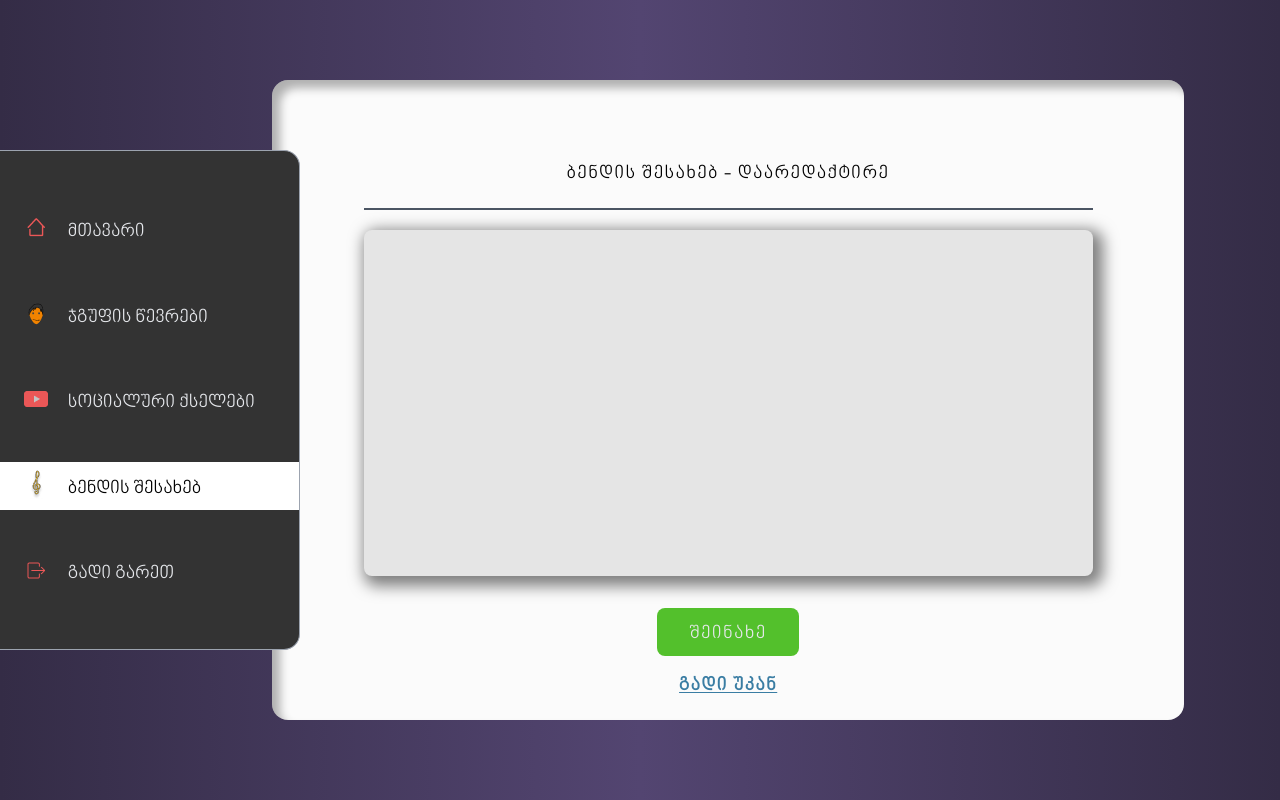
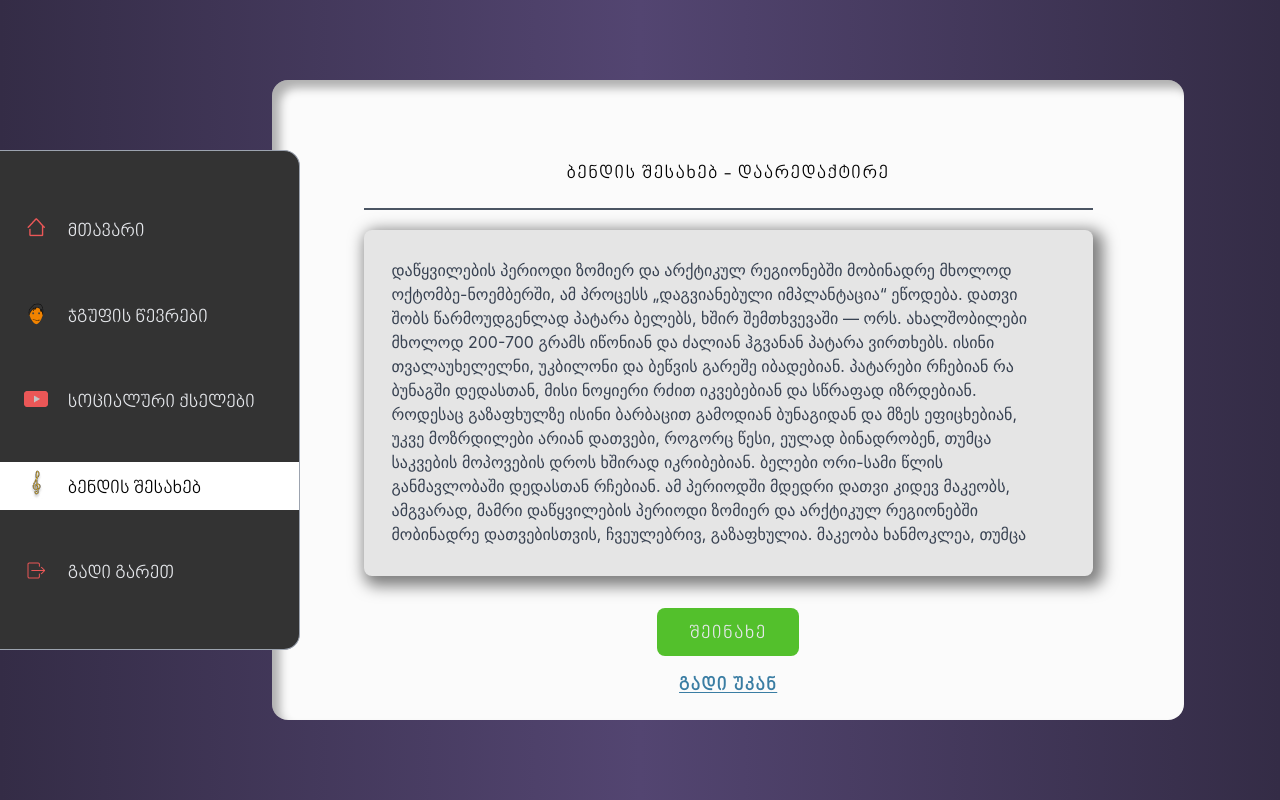
Before and after one commit to ibotchori/folk-soul, a React (Create React App) app: page /band-info/edit in a window 1280 px wide. Built offline with nearby package versions, Linux system fonts and the light colour scheme.

Commit message:
style: add textarea on BandInfo page

```diff
--- a/src/pages/BandInfoEdit/BandInfoEdit.tsx
+++ b/src/pages/BandInfoEdit/BandInfoEdit.tsx
@@ -16,7 +16,51 @@ const BandInfoEdit = (props: Props) => {
           />
         </div>
 
-        <div className=' w-[80%] mb-8 mt-5 h-[460px] bg-[#E5E5E5] rounded-lg shadow-[5px_5px_15px_5px_rgba(0,0,0,0.5)]'></div>
+        <div className=' w-[80%] mb-8 mt-5 h-[460px] bg-[#E5E5E5] rounded-lg shadow-[5px_5px_15px_5px_rgba(0,0,0,0.5)]'>
+          <div className='px-7 py-7 w-full h-full'>
+            <textarea
+              className='resize-none form-control block w-full h-full  text-base font-normal text-gray-700 bg-[#E5E5E5] bg-clip-padding  border-gray-300 rounded transition ease-in-out m-0 focus:outline-none overflow-y-scroll scrollbar-thin  scrollbar-thumb-blue-200 scrollbar-track-gray-600 scrollbar-thumb-rounded-full scrollbar-track-rounded-full pr-5'
+              id='exampleFormControlTextarea1'
+              placeholder='Your message'
+            >
+              დაწყვილების პერიოდი ზომიერ და არქტიკულ რეგიონებში მობინადრე მხოლოდ
+              ოქტომბე-ნოემბერში, ამ პროცესს „დაგვიანებული იმპლანტაცია“ ეწოდება.
+              დათვი შობს წარმოუდგენლად პატარა ბელებს, ხშირ შემთხვევაში — ორს.
+              ახალშობილები მხოლოდ 200-700 გრამს იწონიან და ძალიან ჰგვანან პატარა
+              ვირთხებს. ისინი თვალაუხელელნი, უკბილონი და ბეწვის გარეშე
+              იბადებიან. პატარები რჩებიან რა ბუნაგში დედასთან, მისი ნოყიერი რძით
+              იკვებებიან და სწრაფად იზრდებიან. როდესაც გაზაფხულზე ისინი ბარბაცით
+              გამოდიან ბუნაგიდან და მზეს ეფიცხებიან, უკვე მოზრდილები არიან
+              დათვები, როგორც წესი, ეულად ბინადრობენ, თუმცა საკვების მოპოვების
+              დროს ხშირად იკრიბებიან. ბელები ორი-სამი წლის განმავლობაში დედასთან
+              რჩებიან. ამ პერიოდში მდედრი დათვი კიდევ მაკეობს, ამგვარად, მამრი
+              დაწყვილების პერიოდი ზომიერ და არქტიკულ რეგიონებში მობინადრე
+              დათვებისთვის, ჩვეულებრივ, გაზაფხულია. მაკეობა ხანმოკლეა, თუმცა
+              იმის გამო, რომ დათვი არ მშობიარობს მანამ, სანამ ზამთრის შუა ძილში
+              არ იქნება, განაყოფიერებული კვერცხუჯრედის საშვილოსნოში იმპლანტაცია
+              ხდება მხოლოდ ოქტომბე-ნოემბერში, ამ პროცესს „დაგვიანებული
+              იმპლანტაცია“ ეწოდება. დათვი შობს წარმოუდგენლად პატარა ბელებს, ხშირ
+              შემთხვევაში — ორს. ახალშობილები მხოლოდ 200-700 გრამს იწონიან და
+              ძალიან ჰგვანან პატარა ვირთხებს. ისინი თვალაუხელელნი, უკბილონი და
+              ბეწვის გარეშე იბადებიან. პატარები რჩებიან რა ბუნაგში დედასთან,
+              მისი ნოყიერი რძით იკვებებიან და სწრაფად იზრდებიან. როდესაც
+              გაზაფხულზე ისინი ბარბაცით გამოდიან ბუნაგიდან და მზეს ეფიცხებიან,
+              უკვე მოზრდილები არიან დათვები, როგორც წესი, ეულად ბინადრობენ,
+              თუმცა საკვების მოპოვების დროს ხშირად იკრიბებიან. ბელები ორი-სამი
+              წლის განმავლობაში დედასთან რჩებიან. ამ პერიოდში მდედრი დათვი კიდევ
+              მაკეობს, ამგვარად, მამრი დათვებიც ცხოვრების რაღაც ნაწილს
+              ნაშიერებთან ატარებენ.საუკუნეების განმავლობაში დათვების ყველა
+              სახეობაზე ნადირობდნენ. გამოსადეგია დათვის ხორცი, ტყავი, ცხიმი, მათ
+              აბარებე ზოოპარკებში ან უბრალოდ სპორტული ინტერესის გამო ნადირობდნენ
+              მათზე. ყველაზე დიდი ზიანი მიიღო გრიზლიმ. თუმცა გადაშენების გზაზეა
+              ჰიმალაიური, მალაიური და სათვალიანი დათვებიც. შედარებით ნაკლები
+              საფრთხის ქვეშ იმყოფება ბარიბალი, თუმცა წარსულში მასზე იყო
+              გაჩაღებული უმოწყალო ნადირობა. ერთ დროს დიდი საფრთხე ემუქრებოდა
+              თეთრ დათვსაც, თუმცა 1970 წლიდან მათ განსაკუთრებით იცავენ, რამაც ამ
+              მტაცებლების რიცხვის საგრძნობი ზრდა გამოიწვია.
+            </textarea>
+          </div>
+        </div>
 
         <div className=' flex flex-col items-center justify-center pb-5'>
           <Button text='შეინახე' className='bg-[#53C02C] h-10 mb-4 px-12' />
```
